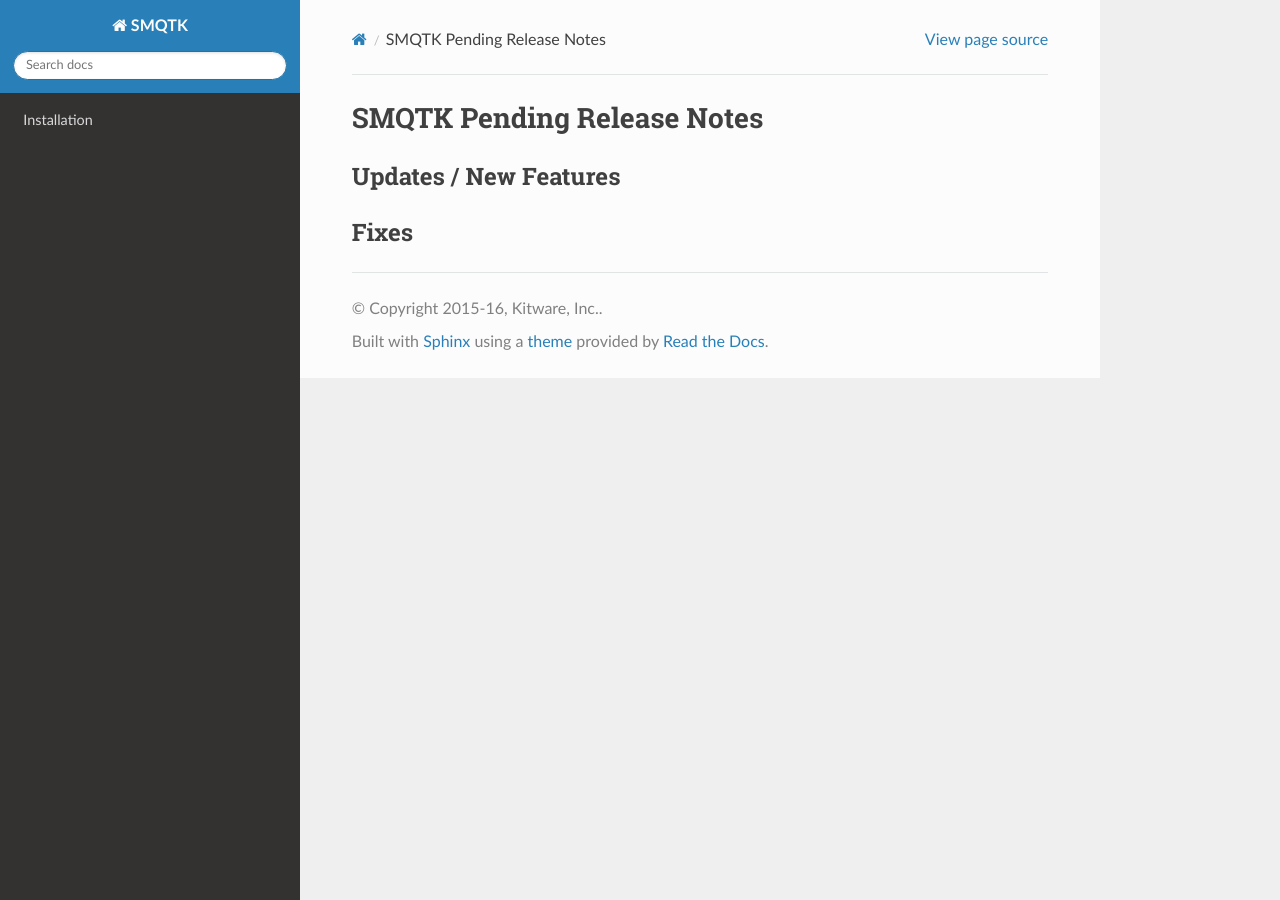
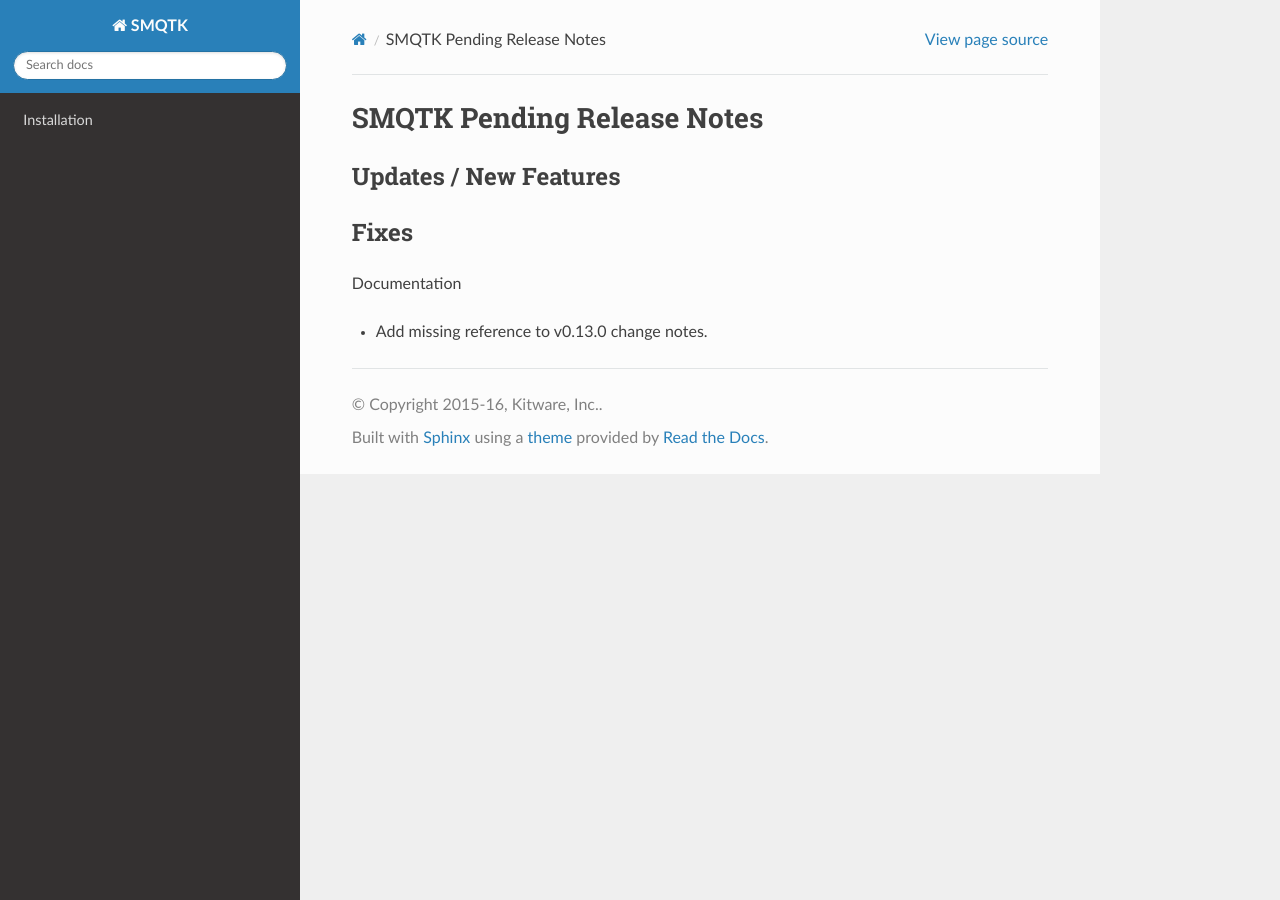
Before and after one commit to Kitware/SMQTK-Detection, a Sphinx documentation site: the page built from docs/release_notes/pending_release.rst, in a window 1280 px wide. Built offline with Sphinx 7.4.7 and the Read the Docs theme 2.0.0, drawn with Linux system fonts in a browser that asks for light colours; pages that are not in the unit, such as notebooks, are missing from menus; the version number could not be read and is left out.

Commit message:
Add missing line to reference v0.13.0 change notes in docs

```diff
--- a/docs/release_notes.rst
+++ b/docs/release_notes.rst
@@ -20,3 +20,4 @@ Release Notes
    release_notes/v0.10.0
    release_notes/v0.11.0
    release_notes/v0.12.0
+   release_notes/v0.13.0
--- a/docs/release_notes/pending_release.rst
+++ b/docs/release_notes/pending_release.rst
@@ -8,3 +8,7 @@ Updates / New Features
 
 Fixes
 -----
+
+Documentation
+
+* Add missing reference to v0.13.0 change notes.
```
